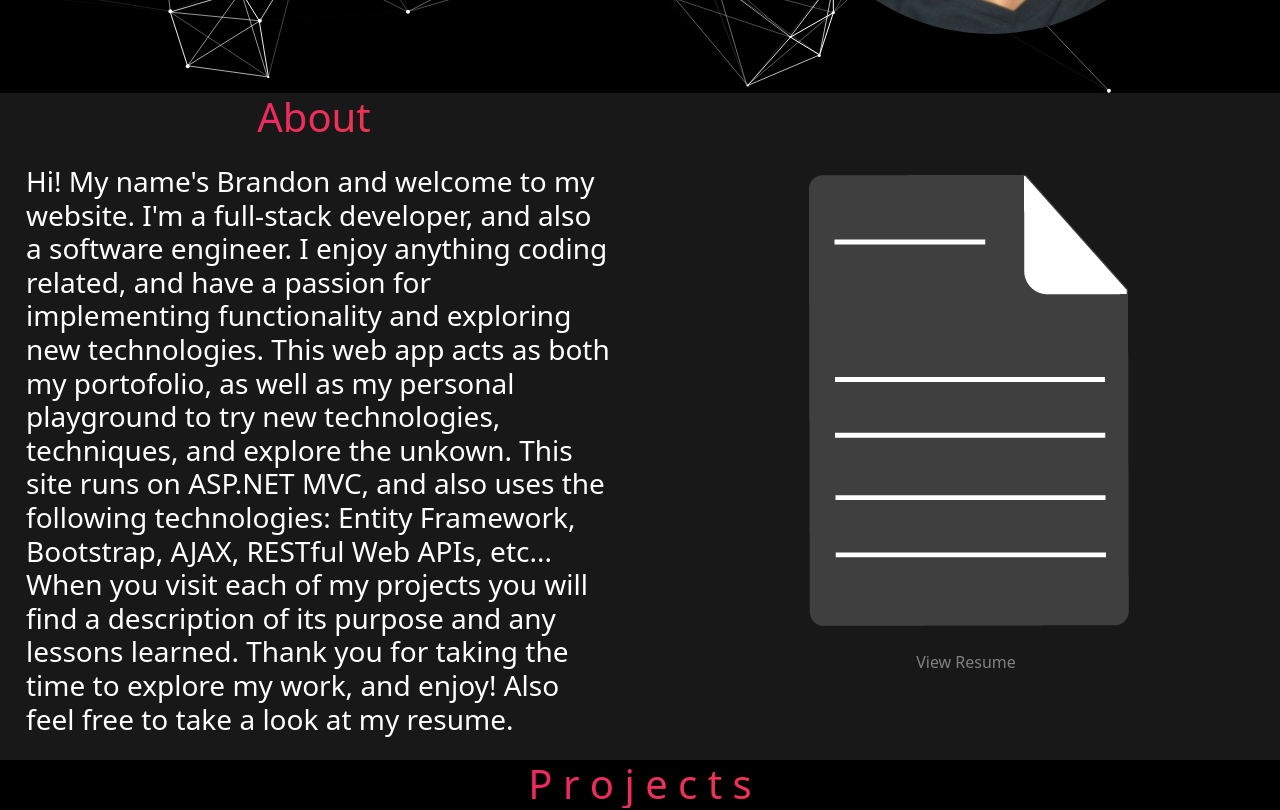
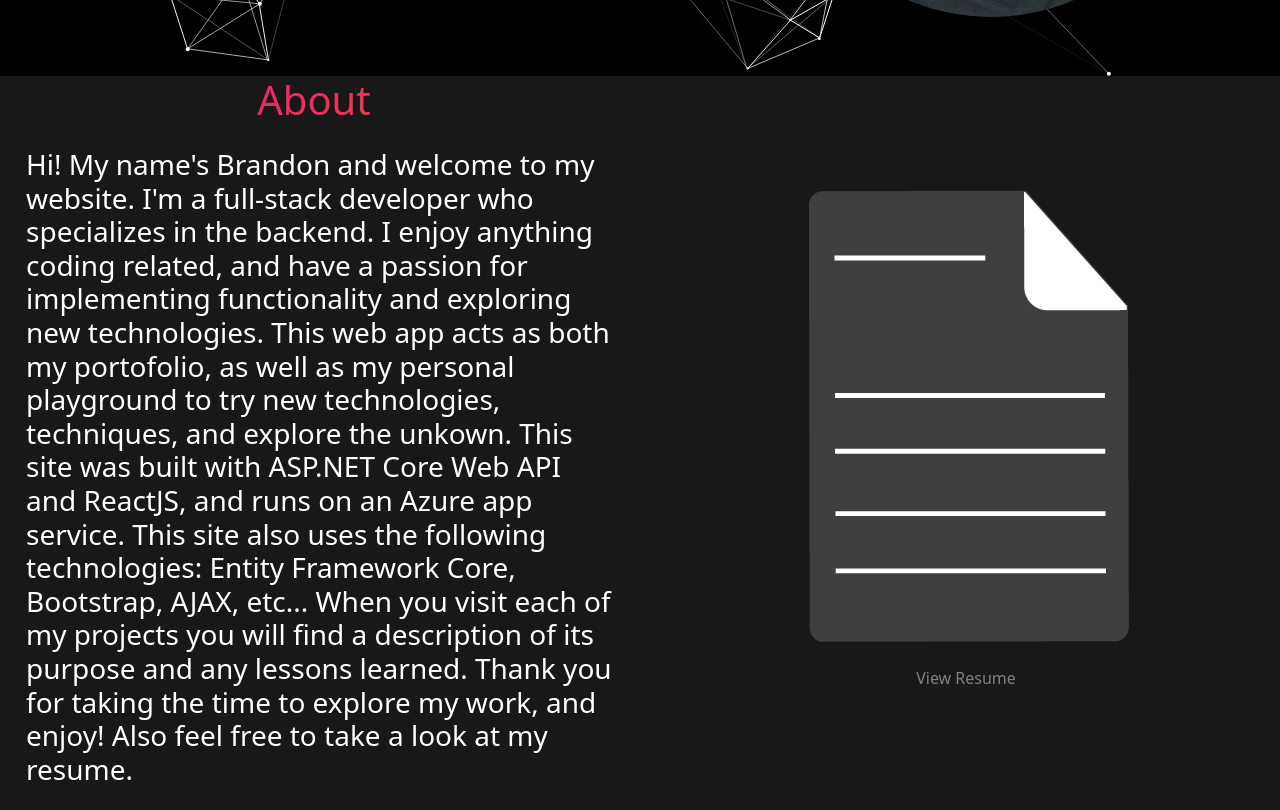
Before and after one commit to bochia/BrandonOchiaDotCom, a React (Create React App) app in the folder brandonochiadotcom.spa/: page / in a window 1280 px wide. Shown: the part 580-1390 px from the top of the page. Built offline with nearby package versions, Linux system fonts and the light colour scheme.

Commit message:
Removed gap between nav bar and rest of page.

```diff
--- a/brandonochiadotcom.spa/src/components/Home.js
+++ b/brandonochiadotcom.spa/src/components/Home.js
@@ -51,10 +51,10 @@ export class Home extends Component {
                         <div className="col-6 text-center">
                             <h1 className="gradientText">About</h1>
                             <p className="h3 p-3 textLeft marginLeft10">
-                                Hi! My name's Brandon and welcome to my website. I'm a full-stack developer, and also a software engineer. I enjoy anything coding related,
+                                Hi! My name's Brandon and welcome to my website. I'm a full-stack developer who specializes in the backend. I enjoy anything coding related,
                                 and have a passion for implementing functionality and exploring new technologies.
                                 This web app acts as both my portofolio, as well as my personal playground to try new technologies, techniques, and explore the unkown.
-                                This site runs on ASP.NET MVC, and also uses the following technologies: Entity Framework, Bootstrap, AJAX, RESTful Web APIs, etc...
+                                This site was built with ASP.NET Core Web API and ReactJS, and runs on an Azure app service. This site also uses the following technologies: Entity Framework Core, Bootstrap, AJAX, etc...
                                 When you visit each of my projects you will find a description of its purpose and any lessons learned.
                                 Thank you for taking the time to explore my work, and enjoy! Also feel free to take a look at my resume.
                             </p>
--- a/brandonochiadotcom.spa/src/components/NavMenu.js
+++ b/brandonochiadotcom.spa/src/components/NavMenu.js
@@ -24,7 +24,7 @@ export class NavMenu extends Component {
     render() {
         return (
             <header>
-                <Navbar className="navbar-expand-sm navbar-toggleable-sm ng-white border-bottom box-shadow mb-3 navBarBackgroundColor" container light>
+                <Navbar className="navbar-expand-sm navbar-toggleable-sm ng-white box-shadow navBarBackgroundColor" container light>
                     <NavbarBrand tag={Link} to="/" className="navBarTextColor">Brandon Ochia</NavbarBrand>
                     <NavbarToggler onClick={this.toggleNavbar} className="mr-2" />
                     <Collapse className="d-sm-inline-flex flex-sm-row-reverse" isOpen={!this.state.collapsed} navbar>
```
